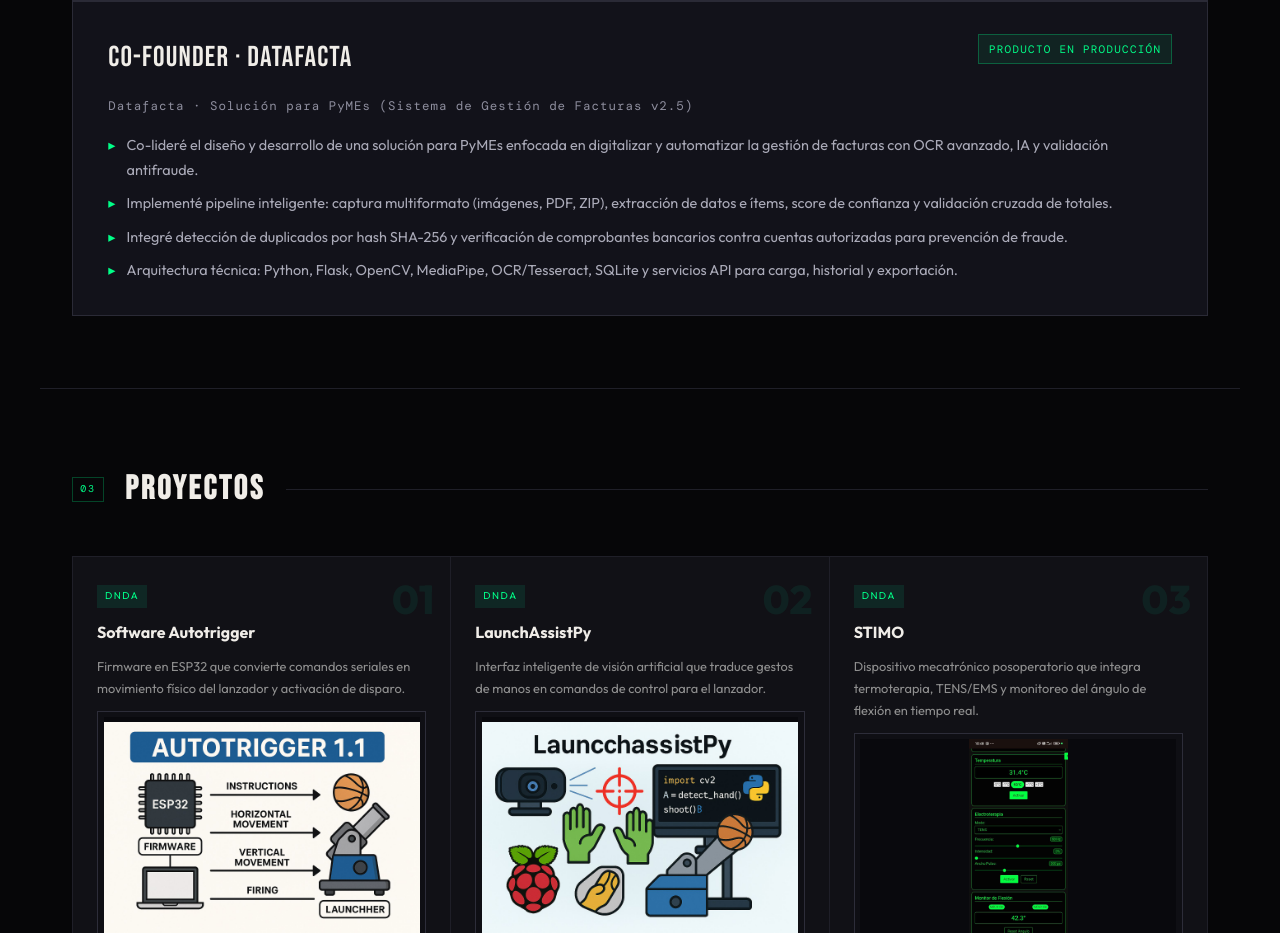
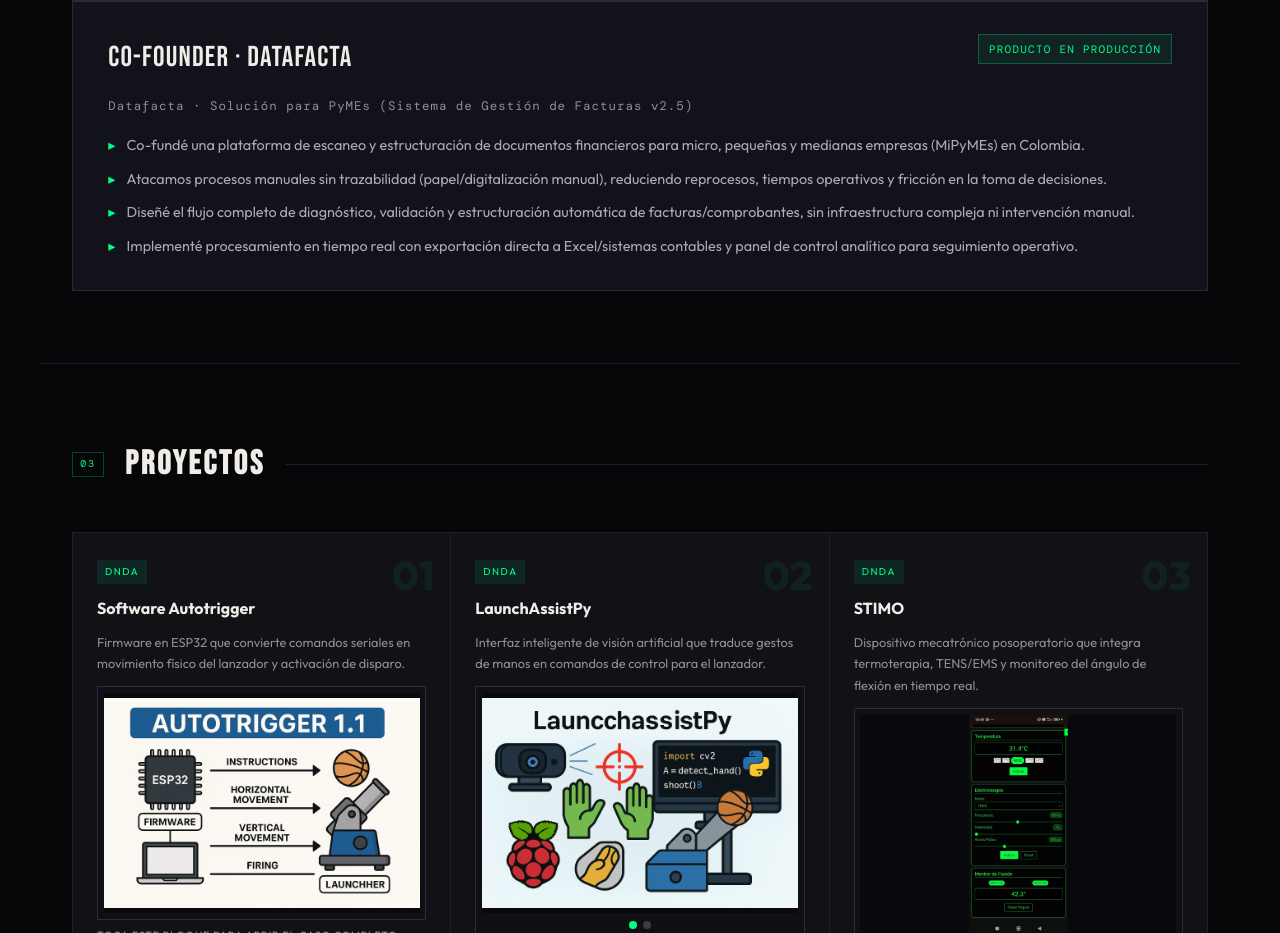
Before and after one commit to theo272004/mi-cv-web, a React (Vite) app: page / in a window 1280 px wide. Shown: the part 2620-3553 px from the top of the page. Built offline with nearby package versions, Linux system fonts and the light colour scheme.

Commit message:
Refine Datafacta experience with MiPyME problem-solution framing

```diff
--- a/src/App.jsx
+++ b/src/App.jsx
@@ -247,10 +247,10 @@ function App() {
           </div>
           <div className="exp-company">Datafacta · Solución para PyMEs (Sistema de Gestión de Facturas v2.5)</div>
           <ul className="exp-bullets">
-            <li>Co-lideré el diseño y desarrollo de una solución para PyMEs enfocada en digitalizar y automatizar la gestión de facturas con OCR avanzado, IA y validación antifraude.</li>
-            <li>Implementé pipeline inteligente: captura multiformato (imágenes, PDF, ZIP), extracción de datos e ítems, score de confianza y validación cruzada de totales.</li>
-            <li>Integré detección de duplicados por hash SHA-256 y verificación de comprobantes bancarios contra cuentas autorizadas para prevención de fraude.</li>
-            <li>Arquitectura técnica: Python, Flask, OpenCV, MediaPipe, OCR/Tesseract, SQLite y servicios API para carga, historial y exportación.</li>
+            <li>Co-fundé una plataforma de escaneo y estructuración de documentos financieros para micro, pequeñas y medianas empresas (MiPyMEs) en Colombia.</li>
+            <li>Atacamos procesos manuales sin trazabilidad (papel/digitalización manual), reduciendo reprocesos, tiempos operativos y fricción en la toma de decisiones.</li>
+            <li>Diseñé el flujo completo de diagnóstico, validación y estructuración automática de facturas/comprobantes, sin infraestructura compleja ni intervención manual.</li>
+            <li>Implementé procesamiento en tiempo real con exportación directa a Excel/sistemas contables y panel de control analítico para seguimiento operativo.</li>
           </ul>
         </div>
       </section>
```
